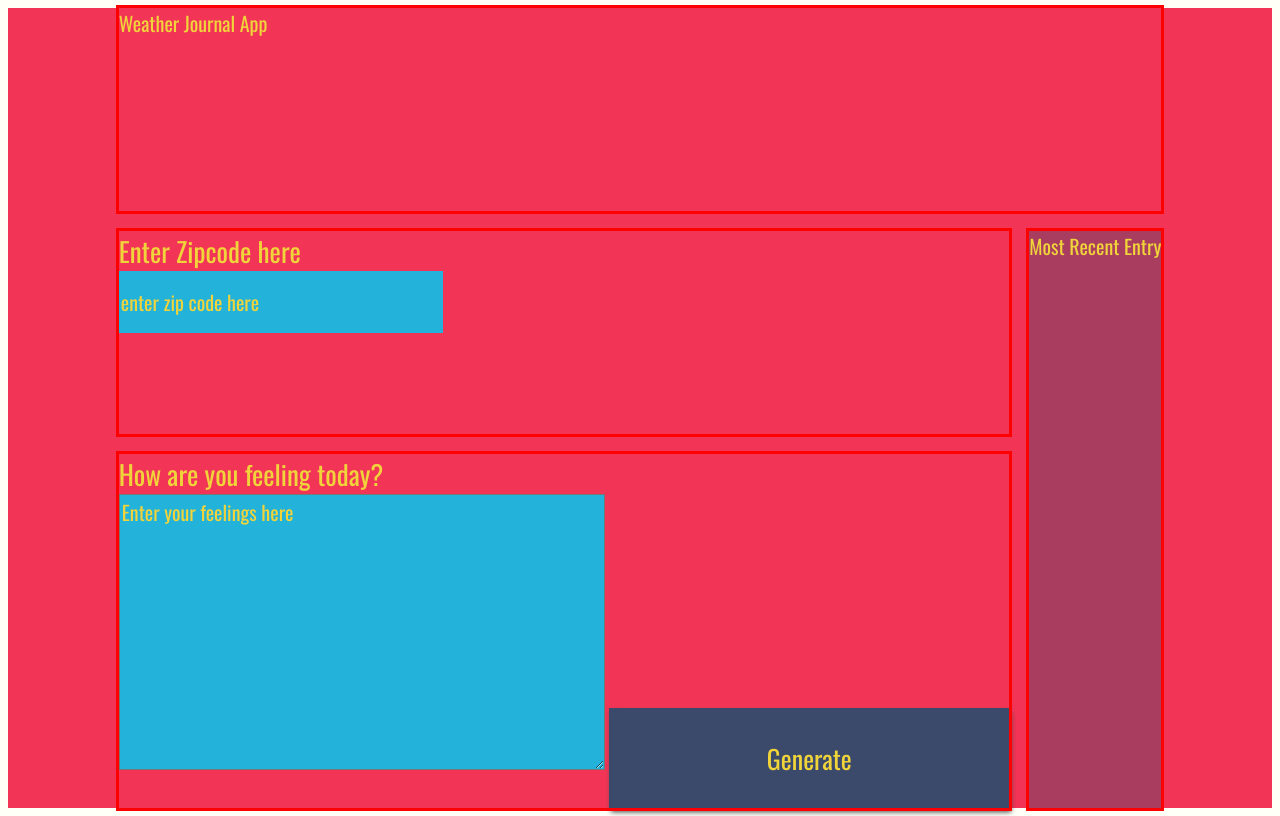
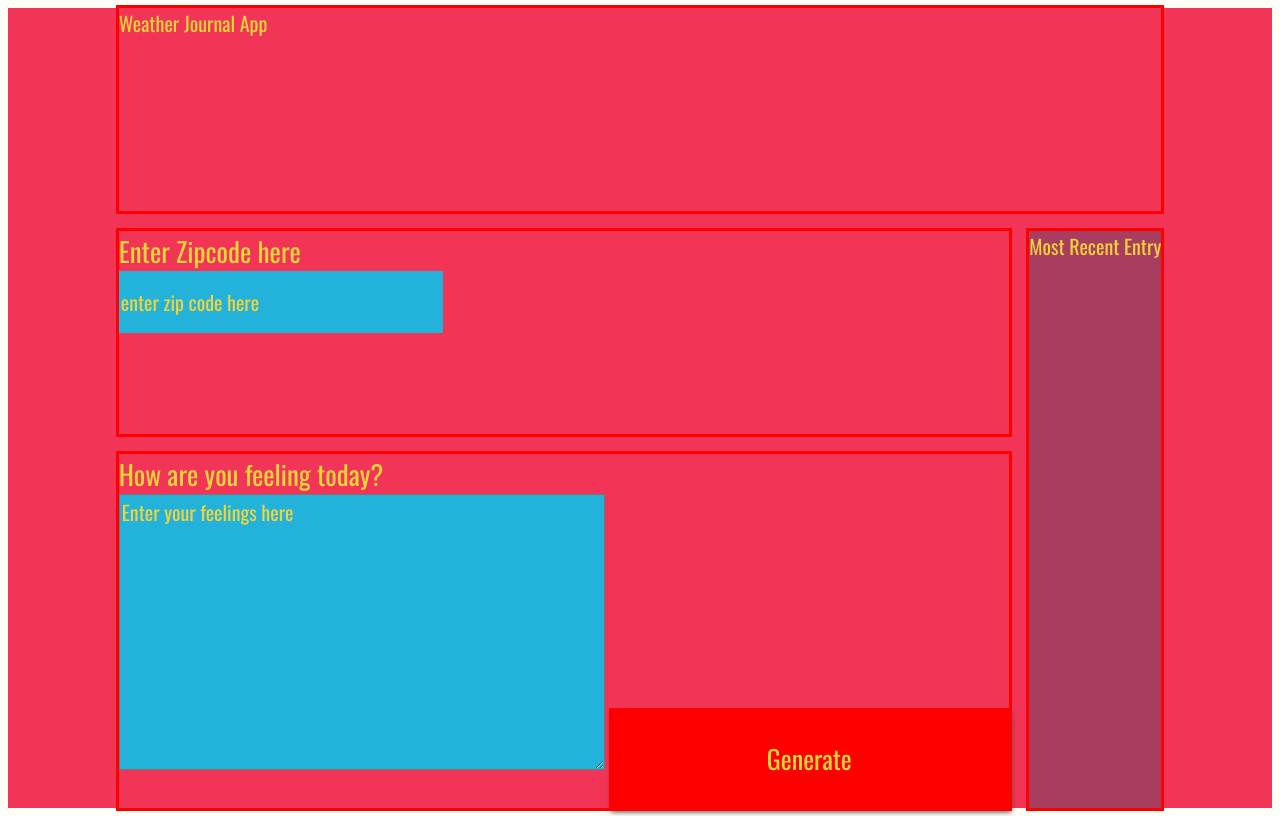
Before and after one commit to shreynolds/WeatherJournalProject, a plain HTML site: page website/index.html in a window 1280 px wide. In both pictures the pointer is over the button "Generate". Drawn offline with nearby package versions, Linux system fonts and the light colour scheme; no server answers; a web font is replaced by a local one.

Commit message:
Added styling for button hover

```diff
--- a/website/style.css
+++ b/website/style.css
@@ -88,6 +88,10 @@ button{
     border: none;
     box-shadow: 2px 4px 5px #444;
 }
+button:hover{
+    background: red; /*CHANGE LATER */
+}
+
 h1{
     font-size: 36px;
 }
```
